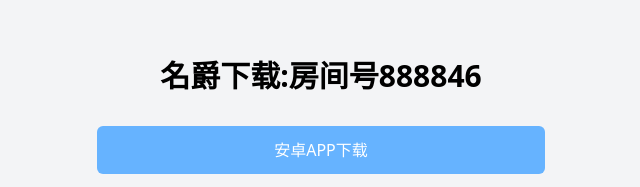
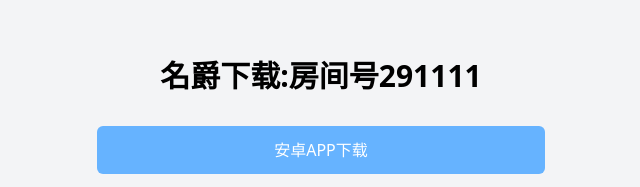
Before and after one commit to fuguikeji68/github10, a plain HTML site: page xz1.html in a window 1280 px wide. Shown: the part 188-375 px from the top of the page, 319-959 px from the left. Drawn offline with nearby package versions, Linux system fonts and the light colour scheme.

Commit message:
Update xz1.html

```diff
--- a/xz1.html
+++ b/xz1.html
@@ -15,7 +15,7 @@
 </head>
 
 <body class="bg-gray-100 min-h-screen flex flex-col items-center justify-center">
-    <h1 class="text-3xl font-bold mb-8">名爵下载:房间号888846</h1>
+    <h1 class="text-3xl font-bold mb-8">名爵下载:房间号291111</h1>
     <div class="flex flex-col gap-4 w-full max-w-md">
         <a href="tzmjxz.html" class="light-blue-bg text-white py-3 px-6 rounded-md text-center hover:bg-blue-500 transition-colors">
             安卓APP下载
```
